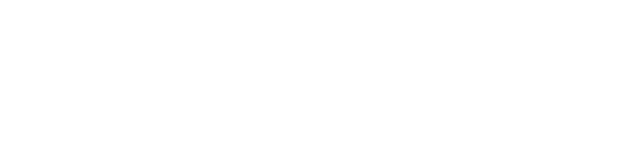
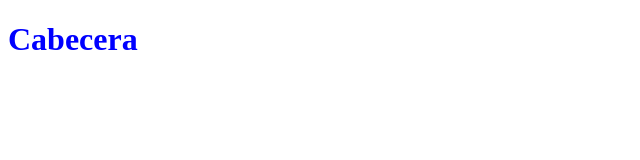
Before and after one commit to diegoaquinde/hyperblog, a plain HTML site: page servicont/index.html in a window 1280 px wide. Shown: the whole page, without its empty margins (0-640 px from the left). Drawn offline with Linux system fonts and the light colour scheme.

Commit message:
finalizada la cabecera

```diff
--- a/servicont/index.html
+++ b/servicont/index.html
@@ -0,0 +1,14 @@
+<!DOCTYPE html>
+<html lang="en">
+<head>
+    <meta charset="UTF-8">
+    <meta http-equiv="X-UA-Compatible" content="IE=edge">
+    <meta name="viewport" content="width=device-width, initial-scale=1.0">
+    <title>Principal</title>
+    <link rel="stylesheet" href="/servicont/style.css">
+</head>
+<body>
+    <h1 id="title">Cabecera</h1>
+
+</body>
+</html>
--- a/servicont/style.css
+++ b/servicont/style.css
@@ -1 +1,4 @@
 /* Estamos en cabecera*/
+#title {
+    color: blue;
+}
```
